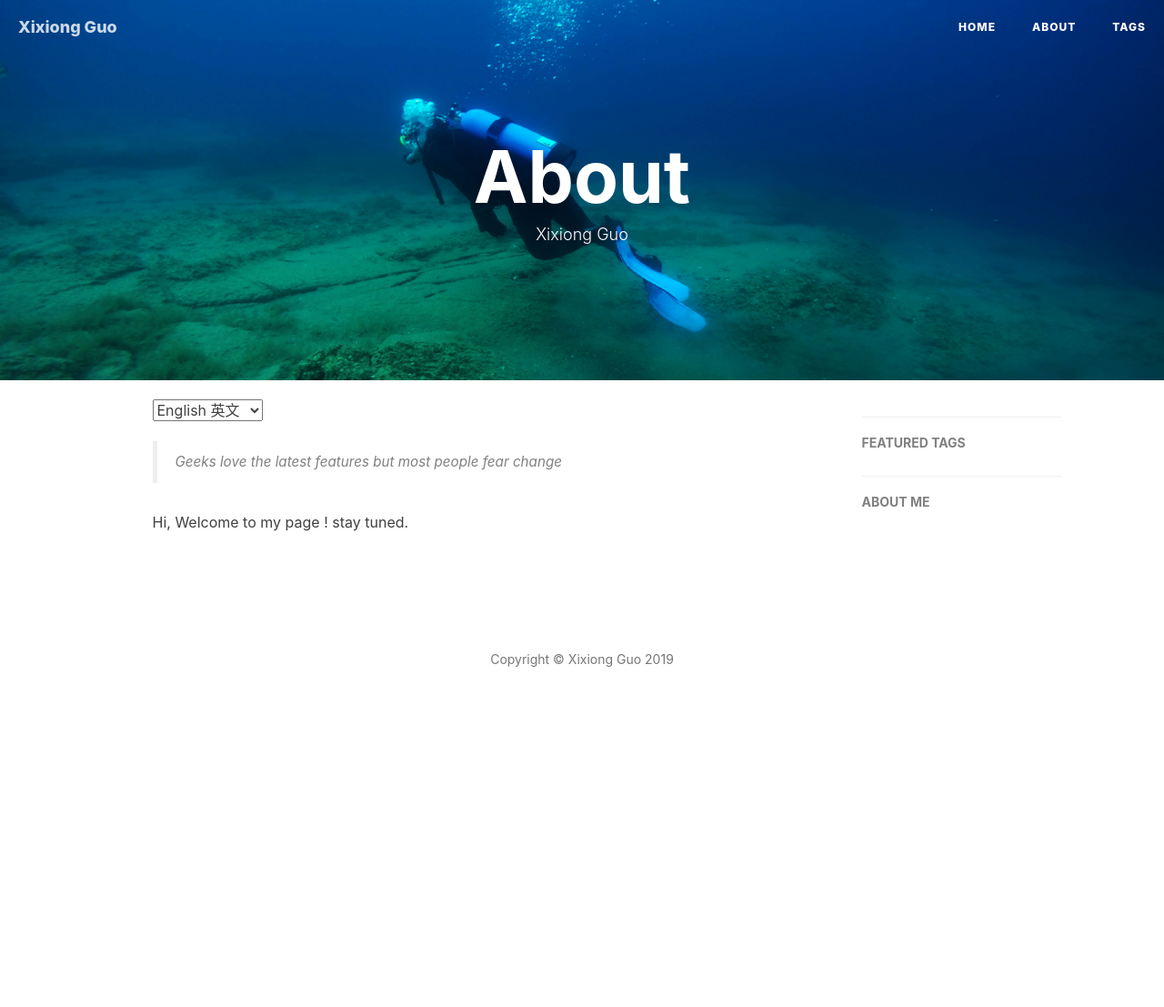
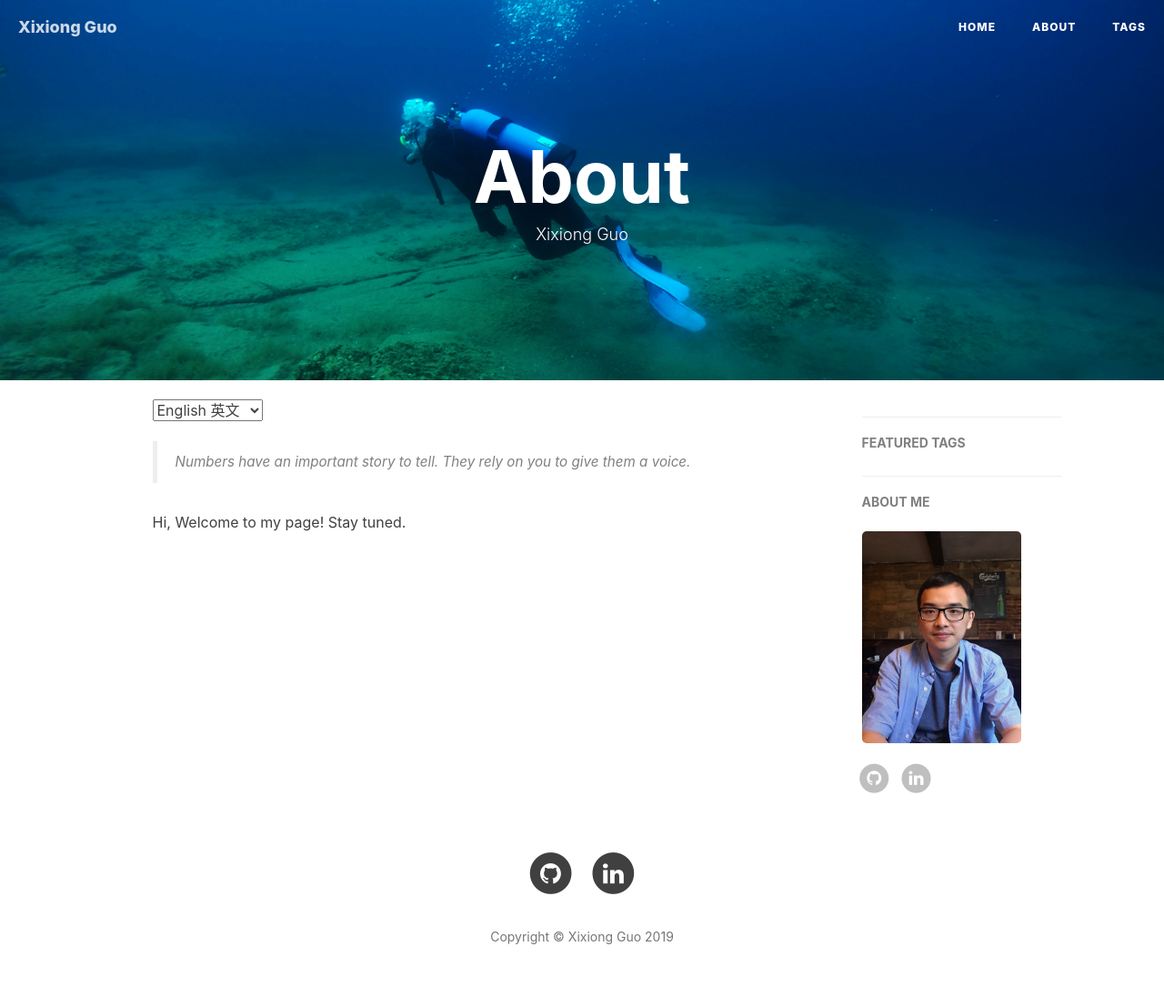
Before and after one commit to Xixiong-Guo/Xixiong-Guo.github.io, a Jekyll site: the page built from about.html, in a window 1280 px wide. Shown: the whole page at 91% size. Built offline with Jekyll 4.4.1, drawn with Linux system fonts in a browser that asks for light colours; nearby versions of some CDN libraries; comment, search, counter and statistics services are not loaded; before the commit the page ends 900 px from its top, so only the background shows below that.

```diff
--- a/_config.yml
+++ b/_config.yml
@@ -14,10 +14,10 @@ baseurl: ""                  # for example, '/blog' if your blog hosted on 'host
 RSS: false
 #weibo_username:     owenshine
 #zhihu_username:     UWOSh7ne
-#github_username:    Sh7ne
+github_username:    Xixiong-Guo
 #twitter_username:   UWOSh7ne
 #facebook_username:  UWOSh7ne
-#linkedin_username:  Sh7ne           #linkedin.com/in/your username here#
+linkedin_username:  xixiongguo           #linkedin.com/in/your username here#
 
 
 
@@ -62,7 +62,7 @@ ga_domain: Xixiong-Guo.github.io
 # Sidebar settings
 sidebar: true                           # whether or not using Sidebar.
 sidebar-about-description: ""
-#sidebar-avatar: /img/IMG_8434.JPG       # use absolute URL, seeing it's used in both `/` and `/about/`
+sidebar-avatar: /img/IMG_8434.JPG       # use absolute URL, seeing it's used in both `/` and `/about/`
 
 
 
--- a/about.html
+++ b/about.html
@@ -17,11 +17,11 @@ header-img: "img/about-bg.jpg"
 <div class="en post-container">
     <blockquote>
         <p>
-            Geeks love the latest features but most people fear change
+     Numbers have an important story to tell. They rely on you to give them a voice.
         </p>
     </blockquote>
 
-    <p>Hi, Welcome to my page ! stay tuned.
+    <p>Hi, Welcome to my page! Stay tuned.
 
 </div>
 
--- a/index.html
+++ b/index.html
@@ -1,6 +1,6 @@
 ---
 layout: page
-description: "Data scientist"
+description: "Data Scientist"
 ---
 
 {% for post in paginator.posts %}
```
Also changed, not shown: img/IMG_8434.JPG.
